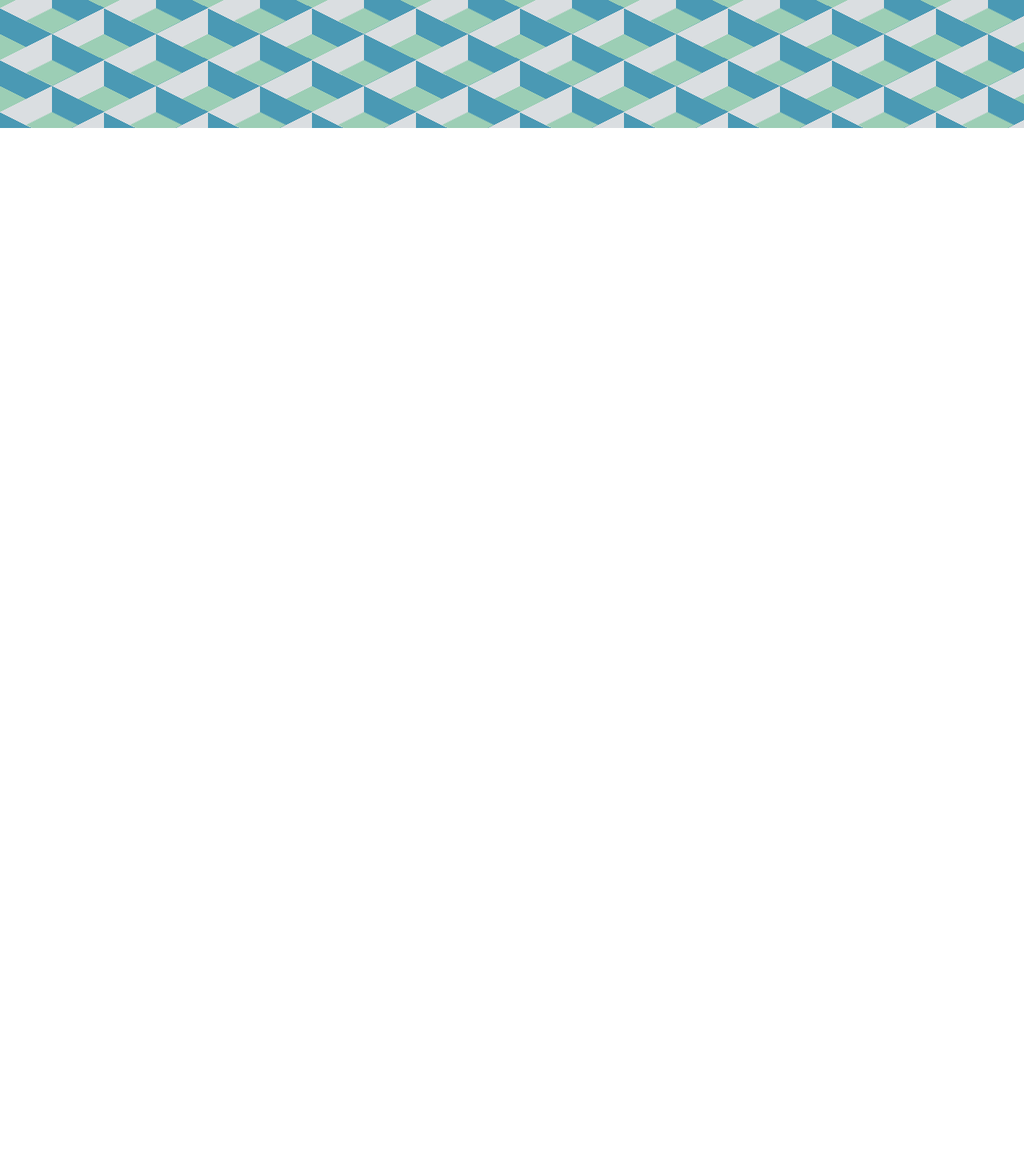
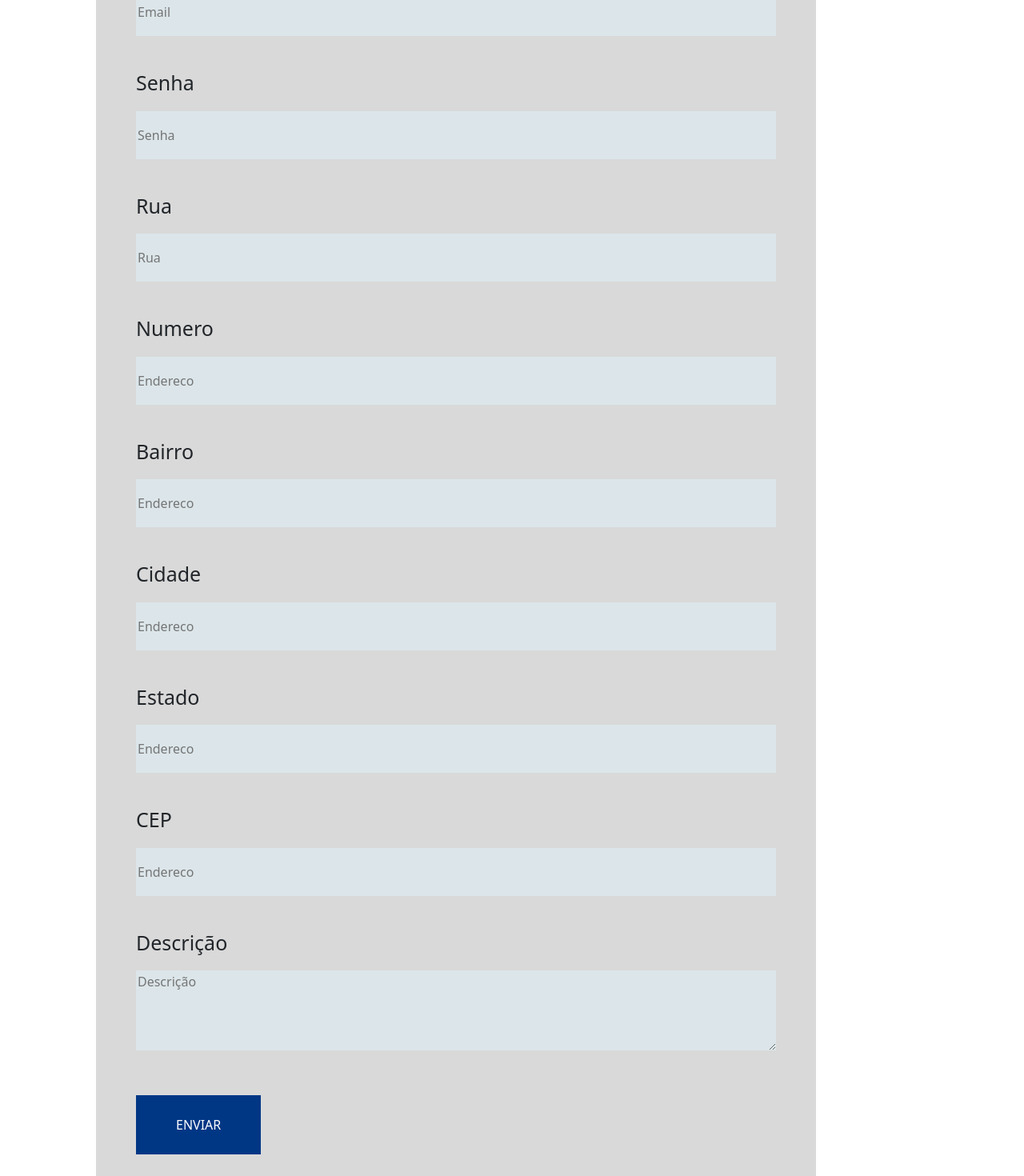
Before and after one commit to VitorToku/KaikanMap, a React (Create React App) app in the folder kaikanmap/: page /registro in a window 1280 px wide. Before the commit this address had no page. Shown: the part 640-2110 px from the top of the page at 80% size. Before the commit the page ends 800 px from the top, so only its background shows below. Built offline with nearby package versions, Linux system fonts and the light colour scheme.

Commit message:
Backend- Registro
O registro dos kaikans já funciona

```diff
--- a/kaikanmap/src/App.js
+++ b/kaikanmap/src/App.js
@@ -22,7 +22,7 @@ function App() {
       <Route path='listakaikan' element={<ListaKaikan/>} />
       <Route path='calendario' element={<Calendario/>} />
       <Route path="/evento/:id" element={<Evento/>} />
-
+      <Route path="/registro" element={<RegistroK/>} />
 
     </Routes>
   );
--- a/kaikanmap/src/components/calendario/index.js
+++ b/kaikanmap/src/components/calendario/index.js
@@ -66,8 +66,23 @@ const Externo = styled.div`
 function Calendario() {
     const[listaEventos,setListaEventos] = useState();
     const formatDate = (datestring) =>{
-        const options = { year: "numeric", month: "long", day: "numeric"}
-        return new Date(datestring).toLocaleDateString(undefined, options)
+
+        const config = {
+            year: 'numeric',
+            month: '2-digit',
+            day: '2-digit'
+
+        }
+        return new Date(datestring).toLocaleDateString("pt-br",config);
+    }
+    const formatTime = (datestring) =>{
+
+        const config = {
+            hour: '2-digit',
+            minute: '2-digit',
+            second: '2-digit'
+        }
+        return new Date(datestring).toLocaleTimeString("pt-br",config);
     }
 
     useEffect(()=>{
@@ -98,7 +113,7 @@ function Calendario() {
                         (<li>
                             <Link to= {`/evento/${evento.id}`} >
                             <Evento>
-                                <ElemEvento>{formatDate(evento.dia)}</ElemEvento>
+                                <ElemEvento>{formatDate(evento.DataEHorario)}</ElemEvento>
                                 <ElemEvento>{evento.NomeEvento}</ElemEvento>
                                 <ElemEvento>{evento.LocalEvento}</ElemEvento>
                             </Evento>
--- a/kaikanmap/src/components/evento/index.js
+++ b/kaikanmap/src/components/evento/index.js
@@ -54,11 +54,21 @@ function DescEvento(){
     const[dadosEvento,setDadosEvento] = useState(null);
 
     const formatDate = (datestring) =>{
-        const options = { year: "numeric", month: "long", day: "numeric"}
-        return new Date(datestring).toLocaleDateString(undefined, options)
+        const config = {
+            year: 'numeric',
+            month: '2-digit',
+            day: '2-digit'
+
+        }
+        return new Date(datestring).toLocaleDateString("pt-br",config);
     }
     const formatTime = (datestring) =>{
-        return new Date(datestring).getTime()
+        const config = {
+            hour: '2-digit',
+            minute: '2-digit',
+            second: '2-digit'
+        }
+        return new Date(datestring).toLocaleTimeString("pt-br",config);
     }
 
 
@@ -84,11 +94,11 @@ function DescEvento(){
                         <Data>
                             <h1>{dadosEvento[0].NomeEvento}</h1>
                             <h2>{dadosEvento[0].NomeKaikan} - {dadosEvento[0].LocalEvento}</h2>
-                            <p>{formatDate(dadosEvento[0].dia)} - {formatTime(dadosEvento[0].Horario)} </p>
+                            <p>{formatDate(dadosEvento[0].DataEHorario)} - {formatTime(dadosEvento[0].DataEHorario)} </p>
                         </Data>
                         <Descricao>
                             <ImgEvento src={dadosEvento[0].imagem} alt={dadosEvento[0].imgEvento}></ImgEvento>
-                            <p>{dadosEvento[0].Descricao} {dadosEvento[0].imagem}</p>
+                            <p>{dadosEvento[0].Descricao}</p>
                         </Descricao>
                     </>
                 ) :
--- a/kaikanmap/src/components/registro/index.js
+++ b/kaikanmap/src/components/registro/index.js
@@ -1,10 +1,38 @@
 import { Button } from 'bootstrap';
 import 'bootstrap/dist/css/bootstrap.min.css';
 import style from '../registro/estilo.css'
+import React, { useState } from 'react';
+import axios from 'axios';
 
 
 function Registro() {
+    const [values, setValues] = useState();
+    const handleChangeValues = (value) => {
+        setValues((prevValue) => ({
+            ...prevValue,
+            [value.target.name]:value.target.value,
+        }));
+    };
+    const handleClickButton =() =>{
+        axios.post("http://localhost:3001/registro",{
+            Bairro: values.Bairro,
+            CEP: values.CEP,
+            Cidade: values.Cidade,
+            Descricao: values.Descricao,
+            Email: values.Email,
+            Estado: values.Estado,
+            NomeLocal: values.NomeLocal,
+            Numero: values.Numero,
+            Rua: values.Rua,
+            Senha: values.Senha,
+        }).then((response) =>{
+            console.log(response)
+        })
+    }
+
     return (
+
+
         <div class="contan">
             <hr id="hrzaoo" />
             <h1>REGISTRO</h1>
@@ -12,23 +40,87 @@ function Registro() {
             <div class="components">
                 <div class="name">
                     <p>Nome do Local</p>
-                    <input type="text" placeholder="Local" required />
+                    <input
+                    type="text"
+                    placeholder="Local"
+                    name="NomeLocal"
+                    required
+                    onChange={handleChangeValues}/>
+                </div>
+                <div class="name">
+                    <p>Email</p>
+                    <input type="text"
+                    placeholder="Email"
+                    name="Email"
+                    required
+                    onChange={handleChangeValues}/>
+                </div>
+                <div class="name">
+                    <p>Senha</p>
+                    <input
+                    type="text"
+                    placeholder="Senha"
+                    name="Senha"
+                    required
+                    onChange={handleChangeValues}/>
                 </div>
                 <div class="endereco">
-                    <p>Endereço</p>
-                    <input type="text" placeholder="Endereco" required />
+                    <p>Rua</p>
+                    <input type="text"
+                    placeholder="Rua"
+                    required
+                    name="Rua"
+                    onChange={handleChangeValues} />
                 </div>
-                <div class="Resumo">
-                    <p>Resumo</p>
-                    <input type="text" placeholder="Resumo" required />
+                <div class="endereco">
+                    <p>Numero</p>
+                    <input type="text"
+                    placeholder="Endereco"
+                    required
+                    name="Numero"
+                    onChange={handleChangeValues}/>
+                </div>
+                <div class="endereco">
+                    <p>Bairro</p>
+                    <input type="text"
+                    placeholder="Endereco"
+                    name="Bairro"
+                    required
+                    onChange={handleChangeValues}/>
+                </div>
+                <div class="endereco">
+                    <p>Cidade</p>
+                    <input type="text"
+                    placeholder="Endereco"
+                    name="Cidade"
+                    required
+                    onChange={handleChangeValues}/>
+                </div>
+                <div class="endereco">
+                    <p>Estado</p>
+                    <input type="text"
+                     placeholder="Endereco"
+                     required
+                     name="Estado"
+                    onChange={handleChangeValues}/>
+                </div>
+                <div class="endereco">
+                    <p>CEP</p>
+                    <input type="text"
+                    placeholder="Endereco"
+                    name="CEP"
+                    required
+                    onChange={handleChangeValues}/>
                 </div>
                 <div class="Texto">
-                    <p>Corpo de texto</p>
-                    <textarea type="text" placeholder="Texto" required />
+                    <p>Descrição</p>
+                    <textarea type="text"
+                    placeholder="Descrição"
+                    name="Descricao"
+                    required
+                    onChange={handleChangeValues} />
                 </div>
-
-
-                    <button>ENVIAR</button>
+                <button onClick={handleClickButton}>ENVIAR</button>
 
 
 
```
Also changed, not shown: 1 other file (tests, documents, lock files or other folders).
